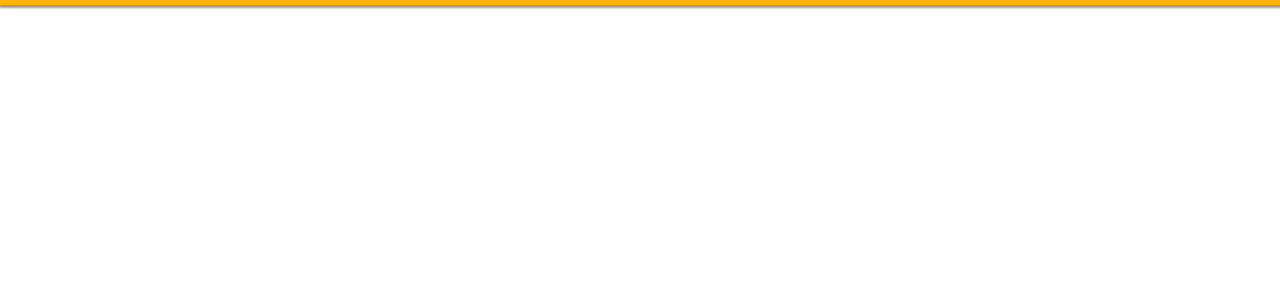
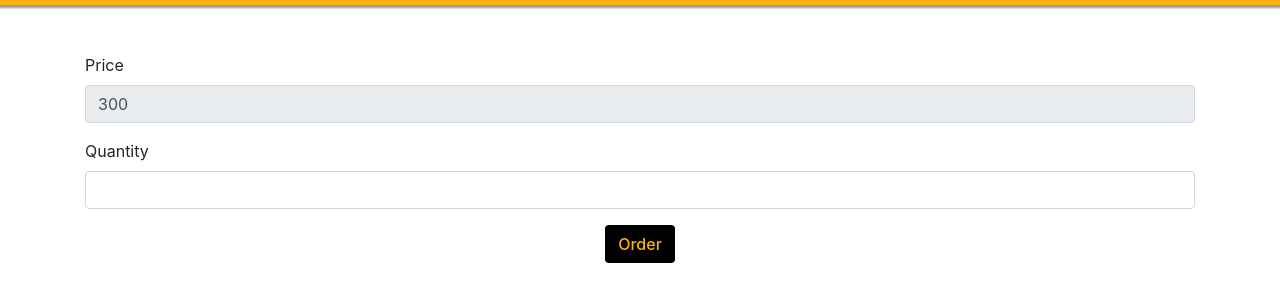
Before and after one commit to Dynastiy/jstask, a plain HTML site: page index0.html in a window 1280 px wide. Shown: the part 51-352 px from the top of the page. Drawn offline with nearby package versions, Linux system fonts and the light colour scheme.

Commit message:
fixed issues

```diff
--- a/index0.html
+++ b/index0.html
@@ -30,7 +30,7 @@
           </div>
         </nav>
   </div>
-        <!-- <div class="container mt-5 text-center">
+        <div class="container mt-5 text-center">
                 <form action="/index1.html" method="get" name="myForm" onsubmit="return eval();">
                         <div class="form-group text-left">
                           <label for="exampleInputEmail1">Price</label>
@@ -43,7 +43,7 @@
                         <button type="submit"  class="btn">Order</button>
                       </form>
         </div>
- -->
+
 
         <script src="js/index.js"></script>
    <script src="https://code.jquery.com/jquery-3.5.1.slim.min.js" integrity="sha384-DfXdz2htPH0lsSSs5nCTpuj/zy4C+OGpamoFVy38MVBnE+IbbVYUew+OrCXaRkfj" crossorigin="anonymous"></script>
```
